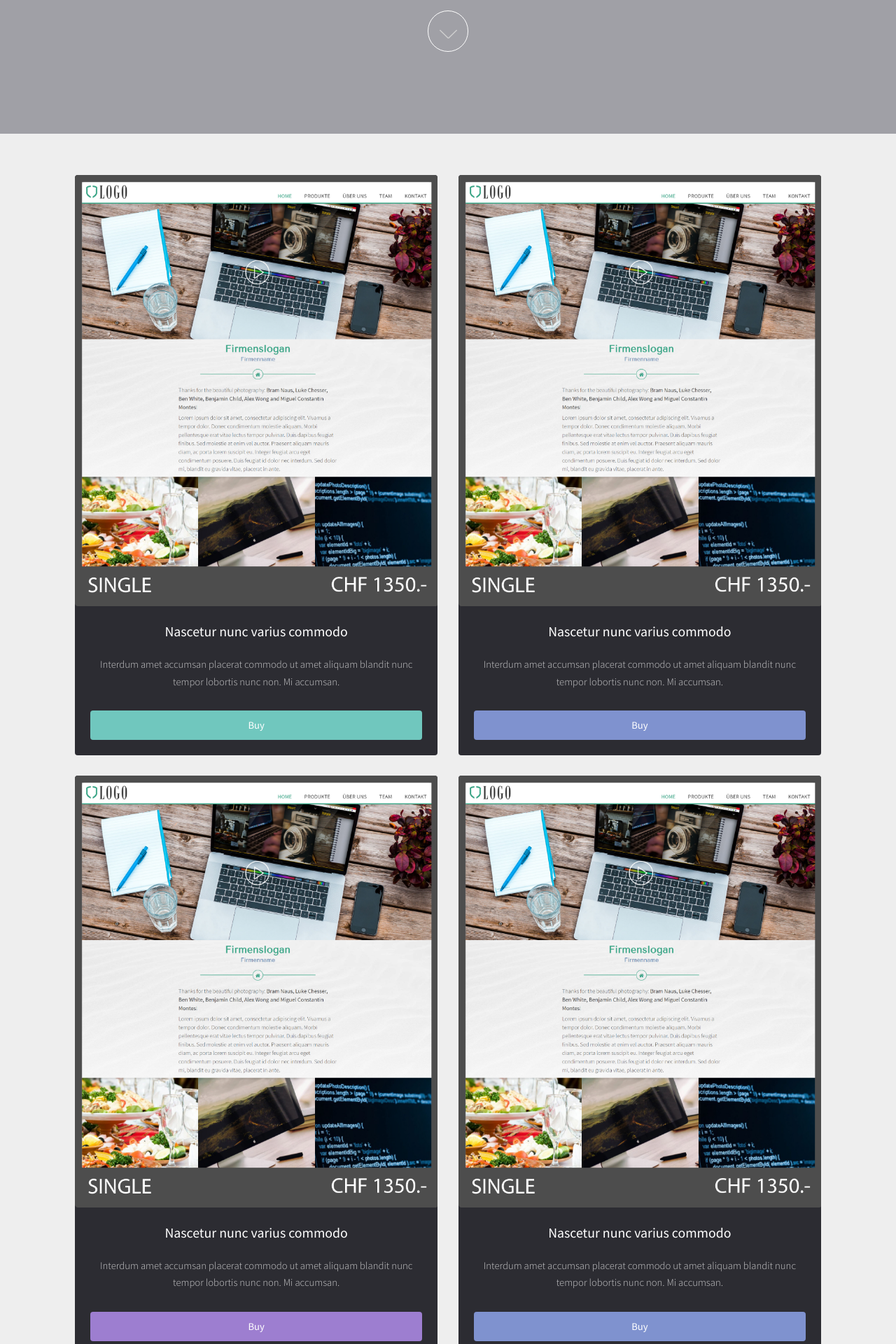
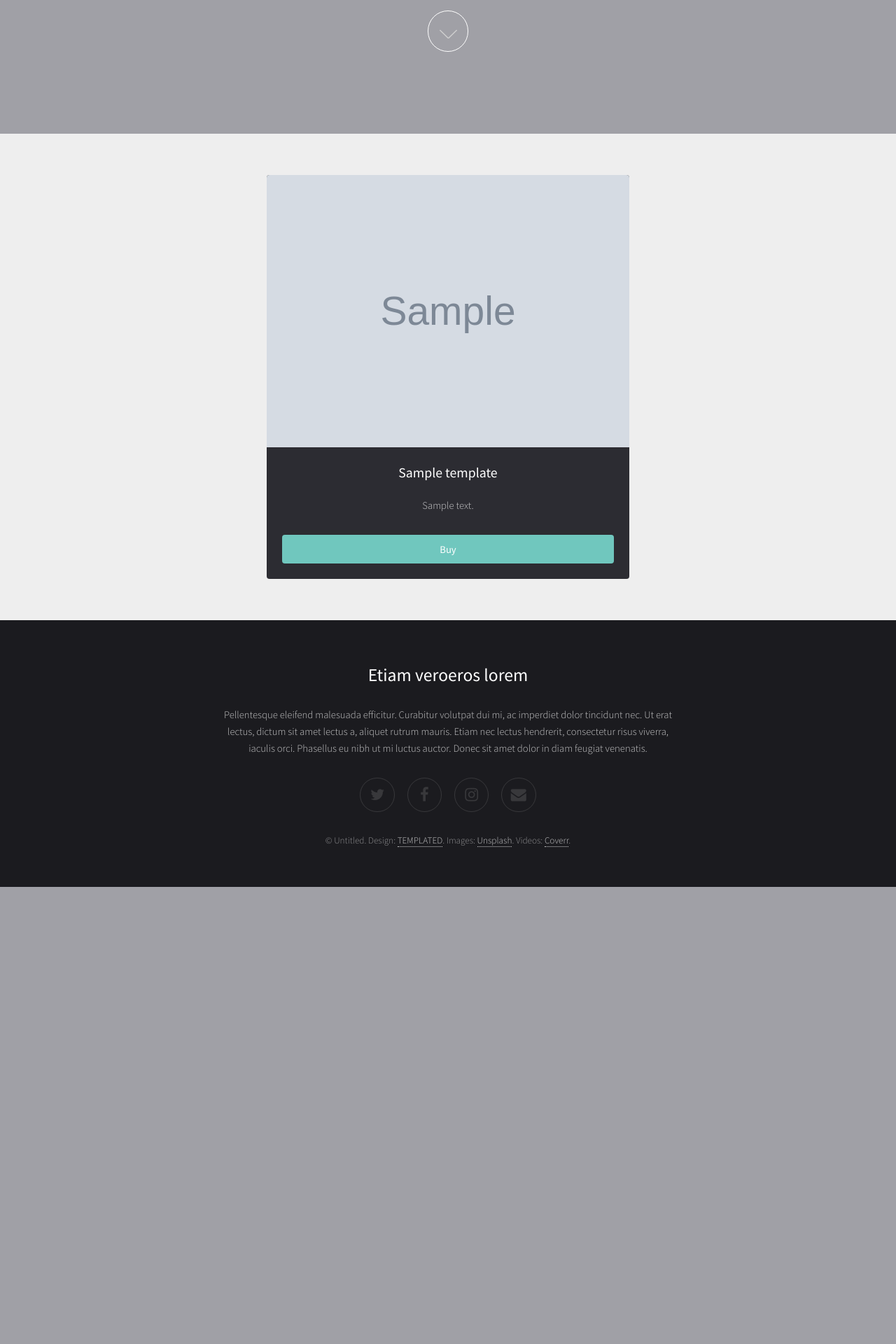
Before and after one commit to juliocesar-io/laduma, a Django app: page / in a window 1280 px wide. Shown: the part 515-2435 px from the top of the page at 70% size. After the commit the page ends 1782 px from the top, so only its background shows below. Run offline with Django 3.2, Linux system fonts and the light colour scheme; tables that the repository leaves empty hold one stand-in row (values such as "Sample post"); grey boxes marked "Sample" are stand-in pictures; some libraries are stand-ins or nearby versions.

Commit message:
add templates

```diff
--- a/core/admin.py
+++ b/core/admin.py
@@ -1,6 +1,9 @@
 # -*- coding: utf-8 -*-
 from __future__ import unicode_literals
-
+from .models import *
 from django.contrib import admin
 
+
+admin.site.register(Template)
+admin.site.register(Package)
 # Register your models here.
--- a/core/models.py
+++ b/core/models.py
@@ -9,23 +9,35 @@ class Client(models.Model):
     name = models.CharField(max_length=100)
     mail = models.EmailField()
 
+    def __unicode__(self):
+        return unicode(self.mail)
+
 class Package(models.Model):
     """packages: aditional options for templates"""
     name = models.CharField(max_length=100)
     description = models.TextField(max_length=255)
     price = MoneyField(max_digits=10, decimal_places=2, default_currency='MXN')
 
+    def __unicode__(self):
+        return unicode(self.name)
+
 
 class Template(models.Model):
     """template: """
     title = models.CharField(max_length=100)
     description = models.CharField(max_length=100)
-    photo_cover = models.FileField(upload_to='covers')
+    photo_cover = models.FileField(upload_to='laduma/media/covers')
     url = models.URLField()
     price = MoneyField(max_digits=10, decimal_places=2, default_currency='MXN')
     packages = models.ManyToManyField(Package)
+
+    def __unicode__(self):
+        return unicode(self.title)
 
 class Order(models.Model):
     """a client order"""
     template = models.OneToOneField(Template)
     client = models.OneToOneField(Client)
+
+    def __unicode__(self):
+        return unicode(self.id)
--- /dev/null
+++ b/core/templates/includes/_item.html
@@ -0,0 +1,10 @@
+
+{% load static %}
+<div class="box">
+    <a href="{{ e.url }}" class="image fit"><img src="/media/{{ e.photo_cover }}" alt="" /></a>
+        <div class="inner">
+            <h3>{{e.title}}</h3>
+            <p>{{ e.description }}</p>
+            <a href="{{ e.url }}" class="button fit" data-poptrox="iframe,800x400">Buy</a>
+        </div>
+</div>
--- a/core/templates/index.html
+++ b/core/templates/index.html
@@ -33,59 +33,9 @@
         <!-- Boxes -->
         <div class="thumbnails">
 
-            <div class="box">
-                <a href="https://youtu.be/s6zR2T9vn2c" class="image fit"><img src="{% static "images/item.png" %}" alt="" /></a>
-                <div class="inner">
-                    <h3>Nascetur nunc varius commodo</h3>
-                    <p>Interdum amet accumsan placerat commodo ut amet aliquam blandit nunc tempor lobortis nunc non. Mi accumsan.</p>
-                    <a href="https://youtu.be/s6zR2T9vn2c" class="button fit" data-poptrox="youtube,800x400">Buy</a>
-                </div>
-            </div>
-
-            <div class="box">
-                <a href="https://youtu.be/s6zR2T9vn2c" class="image fit"><img src="{% static "images/item.png" %}" alt="" /></a>
-                <div class="inner">
-                    <h3>Nascetur nunc varius commodo</h3>
-                    <p>Interdum amet accumsan placerat commodo ut amet aliquam blandit nunc tempor lobortis nunc non. Mi accumsan.</p>
-                    <a href="https://youtu.be/s6zR2T9vn2c" class="button style2 fit" data-poptrox="youtube,800x400">Buy</a>
-                </div>
-            </div>
-
-            <div class="box">
-                <a href="https://youtu.be/s6zR2T9vn2c" class="image fit"><img src="{% static "images/item.png" %}" alt="" /></a>
-                <div class="inner">
-                    <h3>Nascetur nunc varius commodo</h3>
-                    <p>Interdum amet accumsan placerat commodo ut amet aliquam blandit nunc tempor lobortis nunc non. Mi accumsan.</p>
-                    <a href="https://youtu.be/s6zR2T9vn2c" class="button style3 fit" data-poptrox="youtube,800x400">Buy</a>
-                </div>
-            </div>
-
-            <div class="box">
-                <a href="https://youtu.be/s6zR2T9vn2c" class="image fit"><img src="{% static "images/item.png" %}" alt="" /></a>
-                <div class="inner">
-                    <h3>Nascetur nunc varius commodo</h3>
-                    <p>Interdum amet accumsan placerat commodo ut amet aliquam blandit nunc tempor lobortis nunc non. Mi accumsan.</p>
-                    <a href="https://youtu.be/s6zR2T9vn2c" class="button style2 fit" data-poptrox="youtube,800x400">Buy</a>
-                </div>
-            </div>
-
-            <div class="box">
-                <a href="https://youtu.be/s6zR2T9vn2c" class="image fit"><img src="{% static "images/item.png" %}" alt="" /></a>
-                <div class="inner">
-                    <h3>Nascetur nunc varius commodo</h3>
-                    <p>Interdum amet accumsan placerat commodo ut amet aliquam blandit nunc tempor lobortis nunc non. Mi accumsan.</p>
-                    <a href="https://youtu.be/s6zR2T9vn2c" class="button style3 fit" data-poptrox="youtube,800x400">Buy</a>
-                </div>
-            </div>
-
-            <div class="box">
-                <a href="https://youtu.be/s6zR2T9vn2c" class="image fit"><img src="{% static "images/item.png" %}" alt="" /></a>
-                <div class="inner">
-                    <h3>Nascetur nunc varius commodo</h3>
-                    <p>Interdum amet accumsan placerat commodo ut amet aliquam blandit nunc tempor lobortis nunc non. Mi accumsan.</p>
-                    <a href="https://youtu.be/s6zR2T9vn2c" class="button fit" data-poptrox="youtube,800x400">Buy</a>
-                </div>
-            </div>
+         {% for e in t %}
+         {% include 'includes/_item.html' %}
+         {% endfor %}
 
         </div>
 
--- a/core/views.py
+++ b/core/views.py
@@ -2,7 +2,10 @@
 from __future__ import unicode_literals
 
 from django.shortcuts import render
+from .models import *
 
 def index(request):
 
-    return render(request, 'index.html', {})
+    t = Template.objects.all()
+
+    return render(request, 'index.html', {'t': t})
--- a/laduma/settings.py
+++ b/laduma/settings.py
@@ -25,7 +25,7 @@ SECRET_KEY = 'q5t#z6p3&^rl1r!^nw#kcbyn)8il0zccm2$(o(b(ulmzq(m)_8'
 # SECURITY WARNING: don't run with debug turned on in production!
 DEBUG = True
 
-ALLOWED_HOSTS = []
+ALLOWED_HOSTS = ['*']
 
 
 # Application definition
@@ -127,3 +127,7 @@ STATICFILES_DIRS = (
 
 
 STATIC_URL = '/static/'
+
+MEDIA_URL = '/media/'
+
+MEDIA_ROOT =  os.path.join('laduma/media')
--- a/laduma/urls.py
+++ b/laduma/urls.py
@@ -15,9 +15,12 @@ Including another URLconf
 """
 from django.conf.urls import url, include
 from django.contrib import admin
+from django.conf.urls.static import static
+from django.conf import settings
+
+admin.site.site_header = 'Laduma Admin'
 
 urlpatterns = [
     url(r'^admin/', admin.site.urls),
-    url(r'^', include('core.urls')),
-
-]
+    url(r'^$', include('core.urls')),
+] + static(settings.MEDIA_URL, document_root=settings.MEDIA_ROOT)
```
Also changed, not shown: laduma/media/covers/item.png (added), laduma/media/laduma/media/covers/DCAM0283.JPG (added), laduma/media/laduma/media/covers/VRU_122264_eso_pasa_cuando_te_pierdes_demasiado_tiempo_haciendo_las__zh90moK.jpg (added), laduma/media/laduma/media/covers/printscreen-standard.jpg (added).
